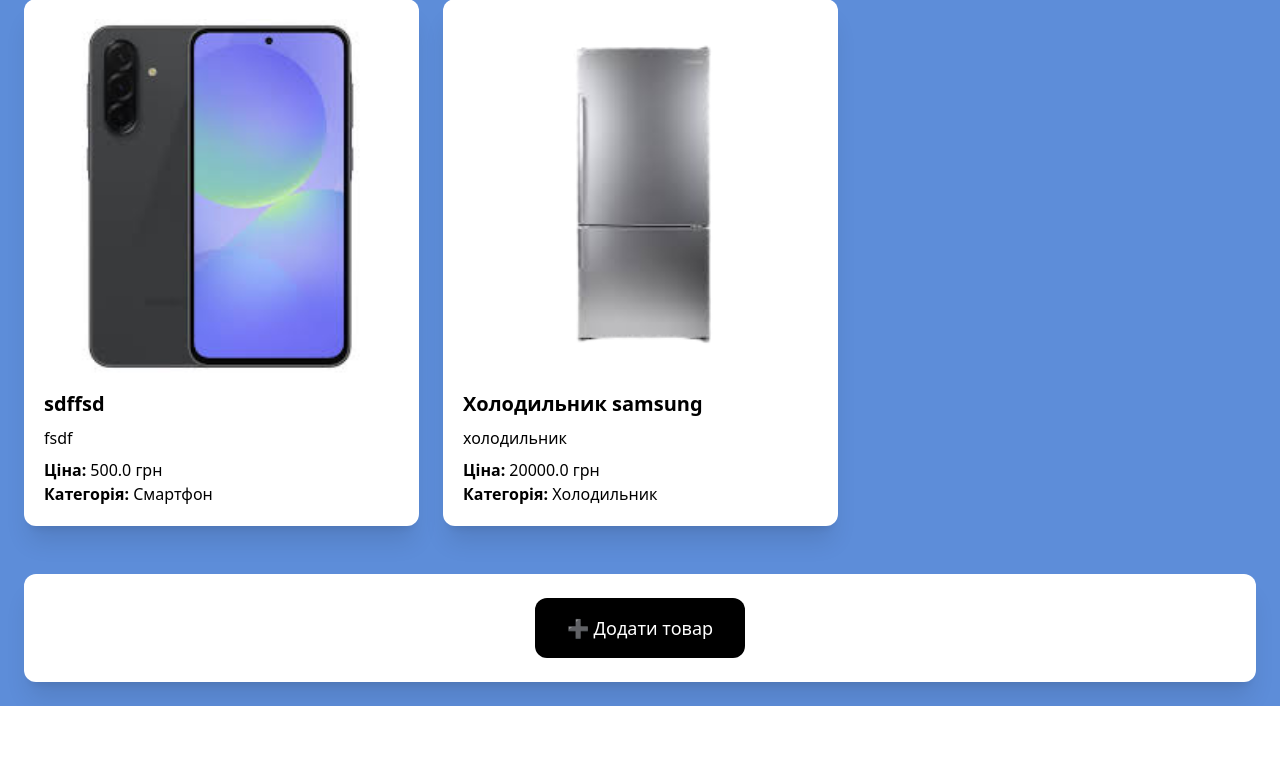
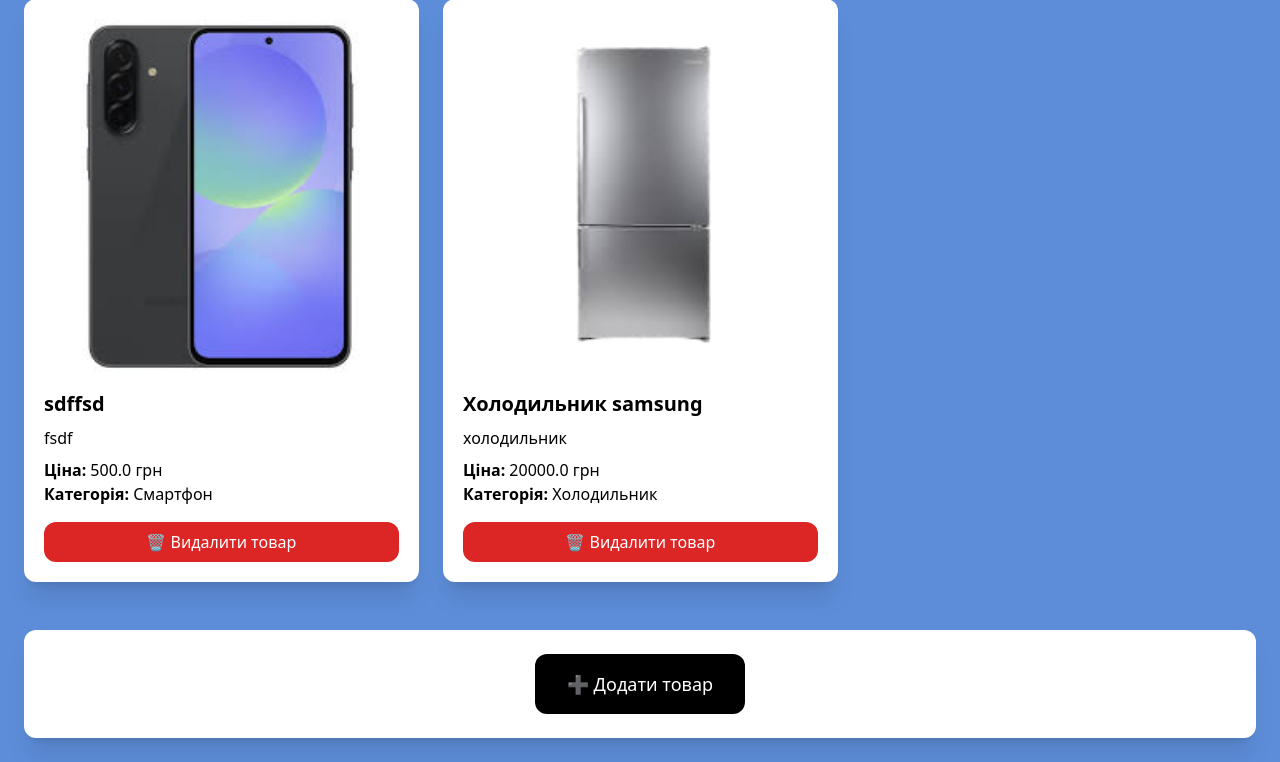
Before and after one commit to Ivansamokysh/techshop, a Flask app: page /catalog in a window 1280 px wide. Shown: the part 507-1269 px from the top of the page. Before the commit the page ends 1213 px from the top, so only its background shows below. Run offline with Flask 3, Linux system fonts and the light colour scheme; data comes from the database, SQL or seed files in the repository; some libraries are stand-ins or nearby versions.

Commit message:
Update catalog.html

```diff
--- a/templates/catalog.html
+++ b/templates/catalog.html
@@ -8,7 +8,6 @@
       rel="stylesheet"
       href="https://cdnjs.cloudflare.com/ajax/libs/animate.css/4.1.1/animate.min.css"
     />
-
     <title>Каталог</title>
   </head>
 
@@ -38,7 +37,9 @@
               <option value="Ноутбук">Ноутбук</option>
               <option value="Холодильник">Холодильник</option>
             </select>
-            <button type="submit" class="mt-3 w-full bg-black text-white py-2 rounded-xl hover:bg-gray-800">Фільтрувати</button>
+            <button type="submit" class="mt-3 w-full bg-black text-white py-2 rounded-xl hover:bg-gray-800">
+              Фільтрувати
+            </button>
           </form>
 
           <form action="/sort_by_price" method="GET" class="bg-gray-100 p-4 rounded-lg">
@@ -47,7 +48,9 @@
               <option value="ASC">Від дешевих до дорогих</option>
               <option value="DESC">Від дорогих до дешевих</option>
             </select>
-            <button type="submit" class="mt-3 w-full bg-black text-white py-2 rounded-xl hover:bg-gray-800">Сортувати</button>
+            <button type="submit" class="mt-3 w-full bg-black text-white py-2 rounded-xl hover:bg-gray-800">
+              Сортувати
+            </button>
           </form>
 
         </div>
@@ -55,15 +58,31 @@
 
       <h2 class="text-3xl font-bold mb-4">Доступні товари</h2>
       <div class="grid md:grid-cols-2 lg:grid-cols-3 gap-6">
+
         {% for item in catalog %}
-        <div class="bg-white text-black p-5 rounded-xl shadow-xl animate__animated animate__zoomIn">
+        <div class="bg-white text-black p-5 rounded-xl shadow-xl animate__animated animate__zoomIn flex flex-col">
           <img src="{{ item['image_url'] }}" alt="{{ item['title'] }}" class="w-full h-100 object-cover rounded-lg mb-4" />
+
           <h3 class="text-xl font-bold">{{ item['title'] }}</h3>
           <p class="mt-2">{{ item['description'] }}</p>
           <p class="mt-2"><b>Ціна:</b> {{ item['price'] }} грн</p>
           <p><b>Категорія:</b> {{ item['category'] }}</p>
+
+          <form
+            action="{{ url_for('delete_item', item_id=item['id']) }}"
+            method="post"
+            class="mt-4"
+          >
+            <button
+              type="submit"
+              class="w-full bg-red-600 text-white py-2 rounded-xl hover:bg-red-700 transition"
+            >
+              🗑️ Видалити товар
+            </button>
+          </form>
         </div>
         {% endfor %}
+
       </div>
 
       <div class="mt-12 bg-white text-black p-6 rounded-xl shadow-xl text-center animate__animated animate__fadeInUp">
```
